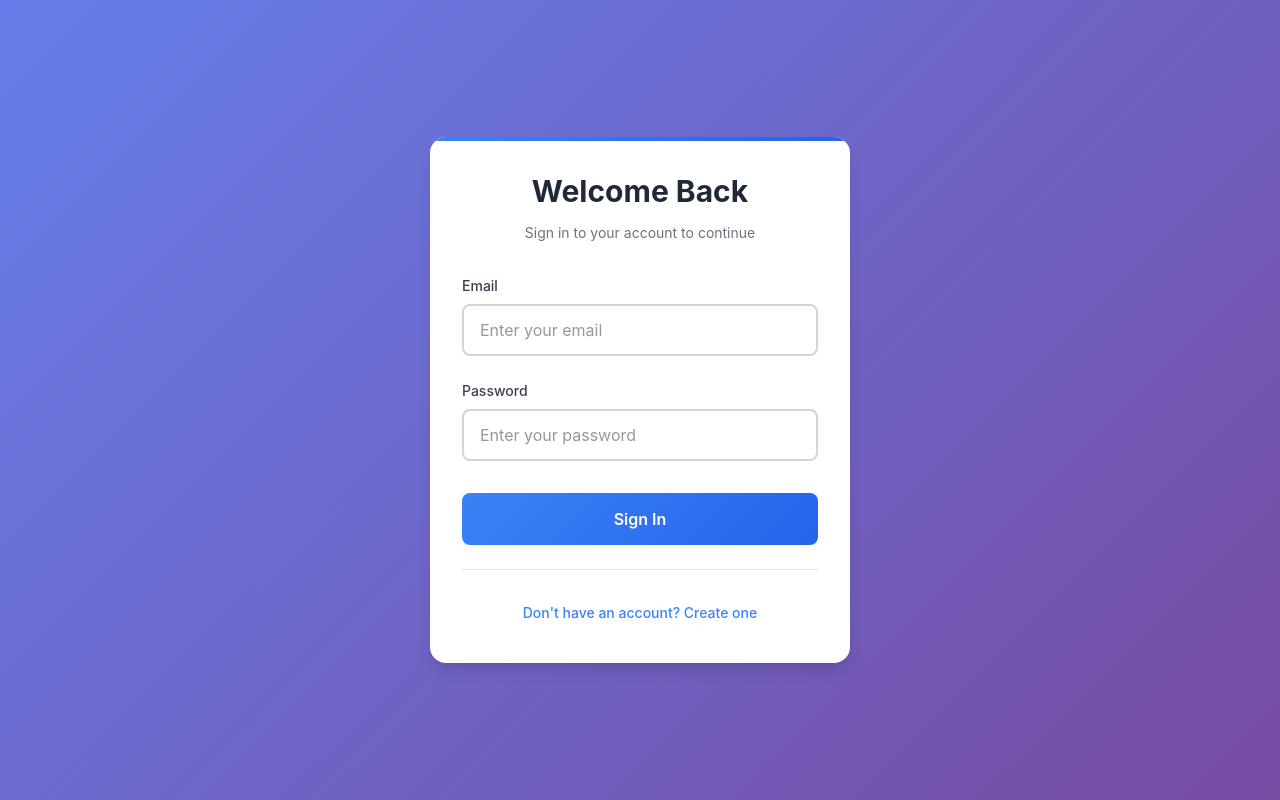
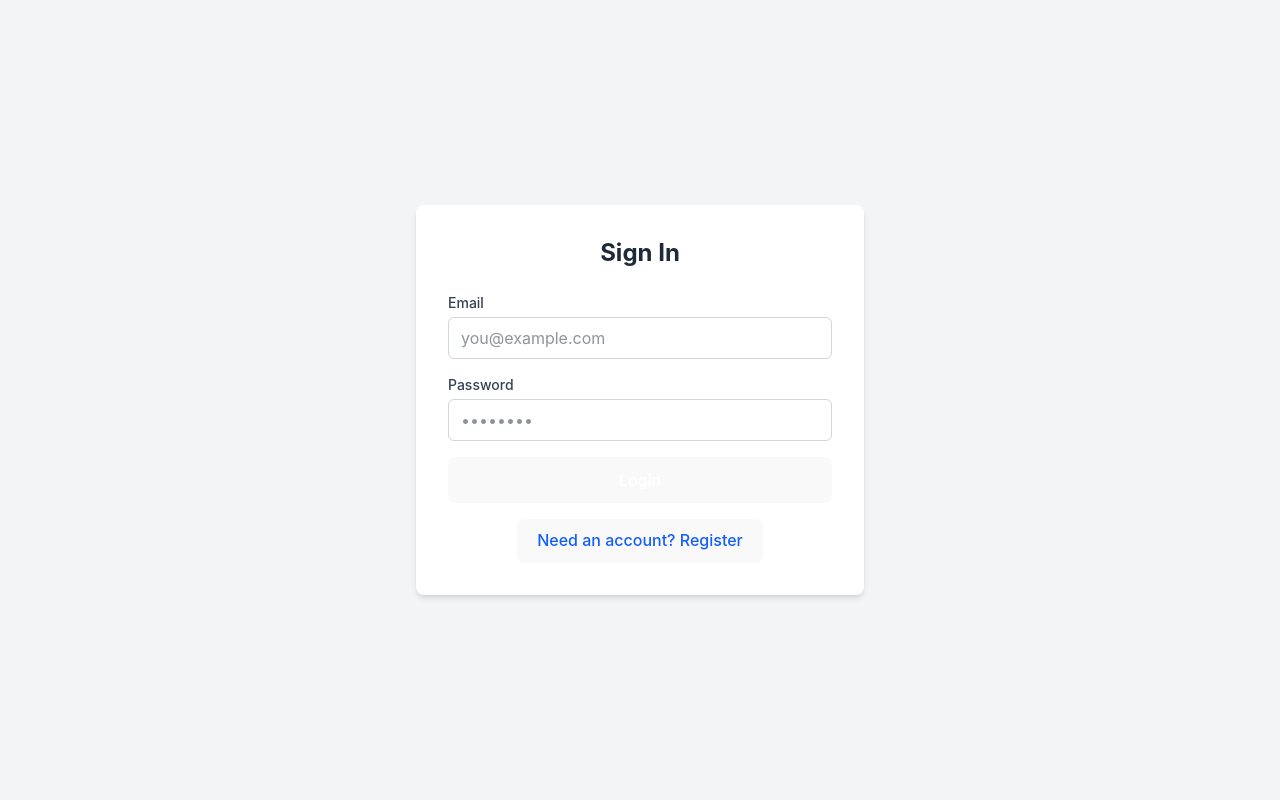
Before and after one commit to Yoshwa006/c2-react, a React (Vite) app: page /auth in a window 1280 px wide. Built offline with nearby package versions, Linux system fonts and the light colour scheme.

Commit message:
Added local files

```diff
--- a/src/pages/Auth.jsx
+++ b/src/pages/Auth.jsx
@@ -1,136 +1,131 @@
-import React, { useState } from 'react';
-import { login, register } from '../service/api';
+import React, { useState } from "react";
+import { login, register } from "../service/api";
 
-function AuthPage() {
-    const [isRegister, setIsRegister] = useState(false);
-    const [email, setEmail] = useState('');
-    const [password, setPassword] = useState('');
-    const [message, setMessage] = useState('');
-    const [messageType, setMessageType] = useState(''); // 'success' or 'error'
-    const [isLoading, setIsLoading] = useState(false);
+export default function AuthPage() {
+  const [mode, setMode] = useState("login");
+  const [email, setEmail] = useState("");
+  const [password, setPassword] = useState("");
+  const [status, setStatus] = useState(null);
+  const [msg, setMsg] = useState("");
+  const [loading, setLoading] = useState(false);
 
   const handleSubmit = async (e) => {
     e.preventDefault();
-        setIsLoading(true);
+    setLoading(true);
+    setStatus(null);
+
     try {
-            if (isRegister) {
+      if (mode === "register") {
         await register({ email, password });
-                setMessage('Registration successful! You can now log in.');
-                setMessageType('success');
-                setIsRegister(false);
-                setEmail('');
-                setPassword('');
+        setMsg("Registered! Now sign in.");
+        setStatus("success");
+        setMode("login");
       } else {
         const token = await login({ email, password });
-                setMessage('Welcome back! Login successful.');
-                setMessageType('success');
-                // Store token in localStorage or context
-                localStorage.setItem('token', token);
+        localStorage.setItem("token", token);
+        setMsg("Login successful!");
+        setStatus("success");
       }
+      setEmail("");
+      setPassword("");
     } catch (err) {
-            setMessage(err.message || 'Something went wrong. Please try again.');
-            setMessageType('error');
+      setMsg(err.response?.data || err.message || "Something went wrong.");
+      setStatus("error");
     } finally {
-            setIsLoading(false);
+      setLoading(false);
     }
   };
 
+  return (
+    <div className="flex items-center justify-center min-h-screen bg-gray-100">
+      <div className="w-full max-w-md bg-white p-8 rounded-lg shadow-md">
+        <h2 className="text-2xl font-bold text-center text-gray-800 mb-6">
+          {mode === "register" ? "Create Account" : "Sign In"}
+        </h2>
 
-    const switchMode = () => {
-        setIsRegister(!isRegister);
-        setMessage('');
-        setMessageType('');
-        setEmail('');
-        setPassword('');
-    };
-
-    return (
-        <div className="auth-container">
-            <div className="auth-card">
-                <div className="auth-header">
-                    <h2 className="auth-title">
-                        {isRegister ? 'Create Account' : 'Welcome Back'}
-                    </h2>
-                    <p className="auth-subtitle">
-                        {isRegister
-                            ? 'Join us today and get started'
-                            : 'Sign in to your account to continue'
-                        }
-                    </p>
-                </div>
-
-                <form onSubmit={handleSubmit} className="auth-form">
-                    <div className="form-group">
-                        <label htmlFor="email" className="form-label">Email</label>
+        <form onSubmit={handleSubmit} className="space-y-4">
+          <div>
+            <label className="block text-sm font-medium text-gray-700 mb-1">
+              Email
+            </label>
             <input
-                            id="email"
               type="email"
+              placeholder="you@example.com"
               value={email}
               onChange={(e) => setEmail(e.target.value)}
-                            placeholder="Enter your email"
-                            className="form-input"
+              className="w-full px-3 py-2 border border-gray-300 rounded-md focus:ring-2 focus:ring-blue-500 focus:border-blue-500 focus:outline-none text-gray-800 bg-white"
               required
-                            disabled={isLoading}
+              disabled={loading}
             />
           </div>
 
-                    <div className="form-group">
-                        <label htmlFor="password" className="form-label">Password</label>
+          <div>
+            <label className="block text-sm font-medium text-gray-700 mb-1">
+              Password
+            </label>
             <input
-                            id="password"
               type="password"
+              placeholder="••••••••"
               value={password}
               onChange={(e) => setPassword(e.target.value)}
-                            placeholder="Enter your password"
-                            className="form-input"
+              className="w-full px-3 py-2 border border-gray-300 rounded-md focus:ring-2 focus:ring-blue-500 focus:border-blue-500 focus:outline-none text-gray-800 bg-white"
               required
-                            disabled={isLoading}
+              minLength={mode === "register" ? 8 : undefined}
+              disabled={loading}
             />
-                        {isRegister && (
-                            <p className="form-hint">
-                                Password should be at least 8 characters long
+            {mode === "register" && (
+              <p className="text-xs text-gray-500 mt-1">
+                Password must be at least 8 characters
               </p>
             )}
           </div>
 
           <button
             type="submit"
-                        className={`auth-button ${isLoading ? 'loading' : ''}`}
-                        disabled={isLoading}
+            disabled={loading}
+            className={`w-full py-2 px-4 rounded-md font-medium transition-colors ${
+              loading
+                ? "bg-gray-400 text-gray-800 cursor-not-allowed"
+                : "bg-blue-600 hover:bg-blue-700 text-white"
+            }`}
           >
-                        {isLoading ? (
-                            <span className="loading-spinner"></span>
-                        ) : (
-                            isRegister ? 'Create Account' : 'Sign In'
-                        )}
+            {loading
+              ? "Processing..."
+              : mode === "register"
+              ? "Register"
+              : "Login"}
           </button>
         </form>
 
-                <div className="auth-footer">
+        <div className="mt-4 text-center">
           <button
             type="button"
-                        className="switch-mode-button"
-                        onClick={switchMode}
-                        disabled={isLoading}
+            onClick={() => {
+              setMode(mode === "login" ? "register" : "login");
+              setMsg("");
+              setStatus(null);
+            }}
+            disabled={loading}
+            className="text-sm text-blue-600 hover:text-blue-800 hover:underline focus:outline-none"
           >
-                        {isRegister
-                            ? 'Already have an account? Sign In'
-                            : 'Don\'t have an account? Create one'
-                        }
+            {mode === "login"
+              ? "Need an account? Register"
+              : "Have an account? Sign in"}
           </button>
         </div>
 
-                {message && (
-                    <div className={`message ${messageType}`} role="alert">
-                        <div className="message-icon">
-                            {messageType === 'success' ? '✓' : '⚠'}
-                        </div>
-                        <div className="message-text">{message}</div>
+        {msg && (
+          <div
+            className={`mt-4 p-2 rounded-md text-center ${
+              status === "success"
+                ? "bg-green-100 text-green-800"
+                : "bg-red-100 text-red-800"
+            }`}
+          >
+            {msg}
           </div>
         )}
       </div>
     </div>
   );
 }
-
-export default AuthPage;
--- a/src/pages/TextEditor.jsx
+++ b/src/pages/TextEditor.jsx
@@ -1,7 +1,7 @@
 import Editor from "@monaco-editor/react";
 import { Link, useParams } from "react-router-dom";
 import { useEffect, useState } from "react";
-import { getSingle, submitCode } from "../service/.api.js";
+import { getSingle, submitCode  } from "../service/api";
 
 function TextEditor() {
     const [code, setCode] = useState("// write your code here");
--- a/src/service/api.js
+++ b/src/service/api.js
@@ -64,24 +64,30 @@ export async function enterToken({ token }) {
 
 
 
+
 export async function register({ email, password }) {
     try {
-        const res = await axios.post(`http://localhost:8080/auth/register`, { email, password });
+        const res = await axios.post("http://localhost:8080/auth/register", { email, password });
         return res.data;
     } catch (error) {
-        console.error("Failed to register:", error.message);
+        console.error("Failed to register:", error.response?.data || error.message);
         throw error;
     }
 }
 
 export async function login({ email, password }) {
     try {
-        const res = await axios.post(`http://localhost:8080/auth/login`, { email, password });
-        const token = res.data.token;
+        const res = await axios.post("http://localhost:8080/auth/login", { email, password });
+        const token = res.data?.token;
+
+        if (!token) {
+            throw new Error("Login failed: no token received from server");
+        }
+
         localStorage.setItem("token", token);
         return token;
     } catch (error) {
-        console.error("Failed to login:", error.message);
+        console.error("Failed to login:", error.response?.data || error.message);
         throw error;
     }
 }
```
Lines whose indentation alone changed are shown as unchanged.
